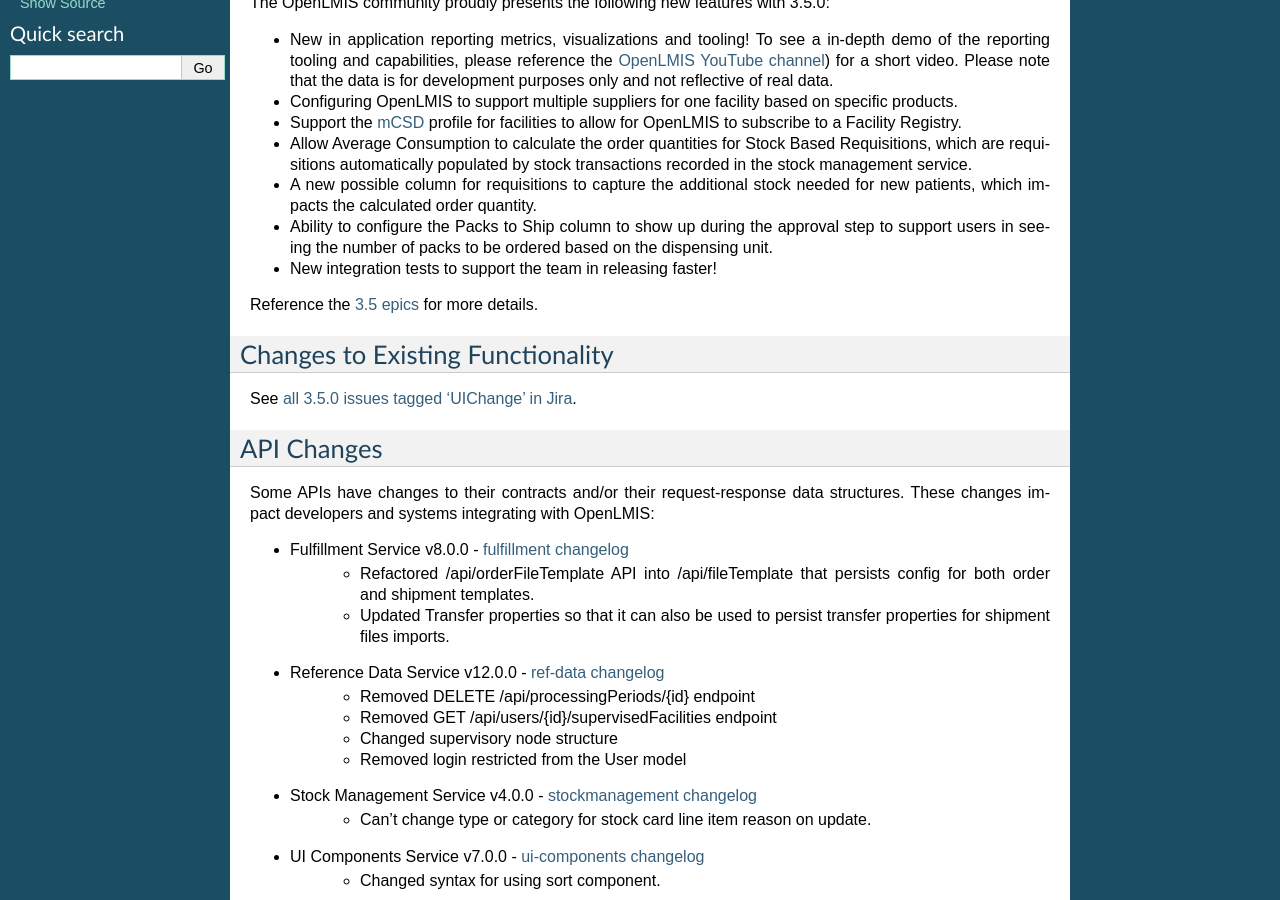
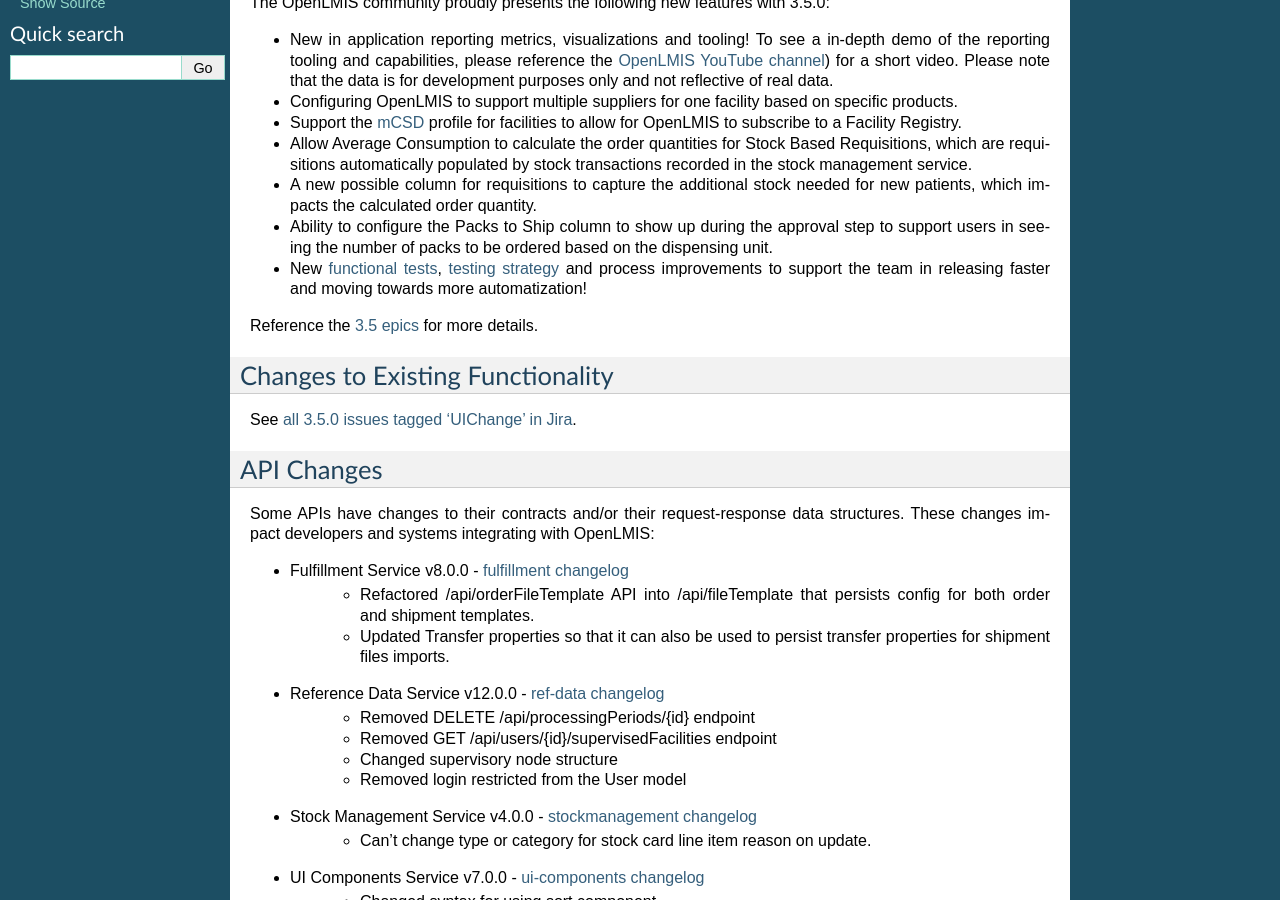
Before and after one commit to OpenLMIS/openlmis-ref-distro, a Sphinx documentation site: the page built from docs/source/releases/openlmis-ref-distro-v3.5.0.rst, in a window 1280 px wide and 900 px high, scrolled down 1061 px. Built offline with Sphinx 7.4.7, drawn with Linux system fonts in a browser that asks for light colours; pages that are not in the unit, such as notebooks, are missing from menus.

Commit message:
Expand release note on releasing faster

```diff
--- a/docs/source/releases/openlmis-ref-distro-v3.5.0.rst
+++ b/docs/source/releases/openlmis-ref-distro-v3.5.0.rst
@@ -66,7 +66,7 @@
 - Allow Average Consumption to calculate the order quantities for Stock Based Requisitions, which are requisitions automatically populated by stock transactions recorded in the stock management service.
 - A new possible column for requisitions to capture the additional stock needed for new patients, which impacts the calculated order quantity.
 - Ability to configure the Packs to Ship column to show up during the approval step to support users in seeing the number of packs to be ordered based on the dispensing unit.
-- New integration tests to support the team in releasing faster!
+- New `functional tests <https://github.com/OpenLMIS/openlmis-functional-tests>`_, `testing strategy <http://docs.openlmis.org/en/latest/conventions/testing.html>`_ and process improvements to support the team in releasing faster and moving towards more automatization!
 
 Reference the `3.5 epics <https://openlmis.atlassian.net/issues/?filter=20626>`_ for more details.
 
```
